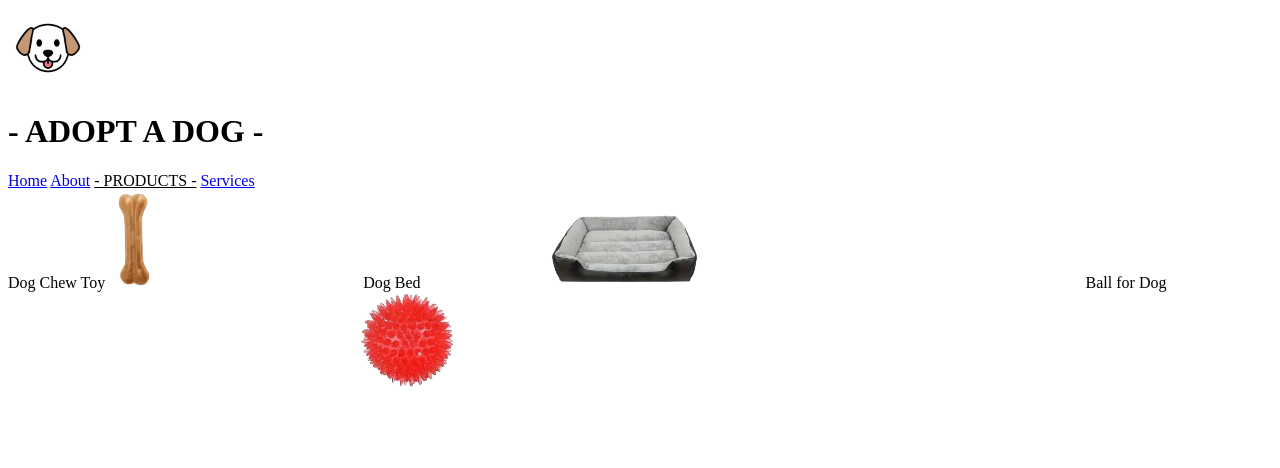
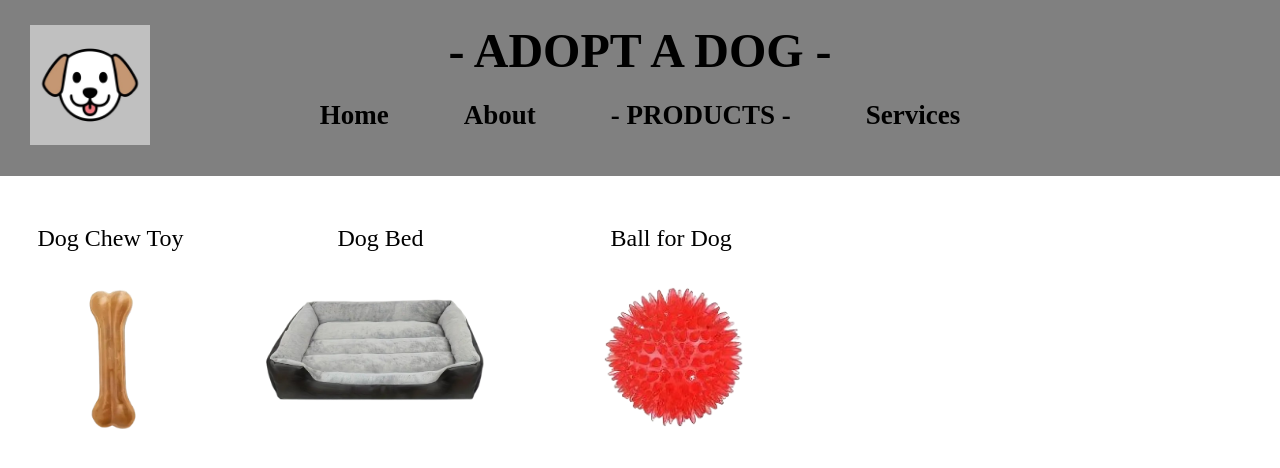
Before and after one commit to VitoOreski/School-project---Website-for-English-Class, a plain HTML site: page products.html in a window 1280 px wide. Drawn offline with Linux system fonts and the light colour scheme; the site is published under a folder, as on GitHub Pages, so addresses that start at the root find nothing.

Commit message:
Help me
Why is github pages so complicated.

```diff
--- a/CSS/about.css
+++ /dev/null
@@ -1,25 +0,0 @@
-body {
-    background-color: white;
-    zoom: 150%;
-    margin: 0;
-
-}
-
-.main {
-    position: fixed;
-    text-align: left;
-    padding: 25px;
-    margin-top: 85px;
-}
-
-.footer {
-    position: fixed;
-    bottom: 0;
-    left: 0;
-    text-align: left;
-    margin-bottom: 0px;
-    line-height: 75%;
-    background-color: gray;
-    padding: 15px;
-    width: 100%;
-}
--- a/CSS/index.css
+++ /dev/null
@@ -1,53 +0,0 @@
-.logo {
-    display: flex;
-    align-items: center;
-}
-
-.logo h1 {
-    margin-left: 15px;
-}
-
-.dogimg {
-    position: absolute;        /* keeps image pinned to left */
-    left: 20px;                /* adjust distance from left edge */
-}
-
-.header {
-    position: fixed;
-    top: 0;
-    left: 0;
-    display: flex;
-    align-items: center;
-    justify-content: center;   /* centers everything horizontally */
-    background-color: gray;
-    padding: 15px 25px;
-    width: 100%;
-    box-sizing: border-box;
-}
-
-.center {
-    text-align: center;        /* center title + nav */
-}
-
-.center h1 {
-    margin: 0;
-}
-
-.nav {
-  display: flex;
-  justify-content: center; /* Center horizontally */
-  gap: 30px; /* Space between items */
-  font-size: 18px;
-}
-
-.nav a {
-    margin: 15px 10px;
-    text-decoration: none;
-    color: black;
-    font-weight: bold;
-}
-
-
-.nav a:hover {
-  text-decoration: underline;
-}
--- a/CSS/index2.css
+++ /dev/null
@@ -1,27 +0,0 @@
-body {
-    background-color: white;
-    zoom: 150%;
-    margin: 0;
-
-}
-
-.main {
-    position: fixed;
-    text-align: left;
-    padding: 25px;
-    margin-top: 85px;
-}
-
-.product {
-    position: fixed;
-    text-align: left;
-    padding: 35px 0px;
-    margin-top: 5px;
-}
-
-.productt {
-    position: fixed;
-    text-align: left;
-    padding: 5px 25px;
-    margin-top: 75px;
-}
--- /dev/null
+++ b/about.css
@@ -0,0 +1,25 @@
+body {
+    background-color: white;
+    zoom: 150%;
+    margin: 0;
+
+}
+
+.main {
+    position: fixed;
+    text-align: left;
+    padding: 25px;
+    margin-top: 85px;
+}
+
+.footer {
+    position: fixed;
+    bottom: 0;
+    left: 0;
+    text-align: left;
+    margin-bottom: 0px;
+    line-height: 75%;
+    background-color: gray;
+    padding: 15px;
+    width: 100%;
+}
--- /dev/null
+++ b/index.css
@@ -0,0 +1,53 @@
+.logo {
+    display: flex;
+    align-items: center;
+}
+
+.logo h1 {
+    margin-left: 15px;
+}
+
+.dogimg {
+    position: absolute;        /* keeps image pinned to left */
+    left: 20px;                /* adjust distance from left edge */
+}
+
+.header {
+    position: fixed;
+    top: 0;
+    left: 0;
+    display: flex;
+    align-items: center;
+    justify-content: center;   /* centers everything horizontally */
+    background-color: gray;
+    padding: 15px 25px;
+    width: 100%;
+    box-sizing: border-box;
+}
+
+.center {
+    text-align: center;        /* center title + nav */
+}
+
+.center h1 {
+    margin: 0;
+}
+
+.nav {
+  display: flex;
+  justify-content: center; /* Center horizontally */
+  gap: 30px; /* Space between items */
+  font-size: 18px;
+}
+
+.nav a {
+    margin: 15px 10px;
+    text-decoration: none;
+    color: black;
+    font-weight: bold;
+}
+
+
+.nav a:hover {
+  text-decoration: underline;
+}
--- /dev/null
+++ b/index2.css
@@ -0,0 +1,27 @@
+body {
+    background-color: white;
+    zoom: 150%;
+    margin: 0;
+
+}
+
+.main {
+    position: fixed;
+    text-align: left;
+    padding: 25px;
+    margin-top: 85px;
+}
+
+.product {
+    position: fixed;
+    text-align: left;
+    padding: 35px 0px;
+    margin-top: 5px;
+}
+
+.productt {
+    position: fixed;
+    text-align: left;
+    padding: 5px 25px;
+    margin-top: 75px;
+}
--- a/products.html
+++ b/products.html
@@ -4,13 +4,13 @@
     <meta charset="UTF-8">
     <meta name="viewport" content="width=device-width, initial-scale=1.0">
     <title>Adopt a Dog</title>
-    <link rel="stylesheet" href="/CSS/index2.css">
-    <link rel="stylesheet" href="/CSS/index.css">
+    <link rel="stylesheet" href="index2.css">
+    <link rel="stylesheet" href="index.css">
 </head>
 <body>
     <header class="header">
     <div class="dogimg">
-        <img src="Pictures/dog.png" width="80">
+        <img src="dog.png" width="80">
     </div>
 
     <div class="center">
@@ -27,15 +27,15 @@
     <main class="main">
         <a class="product" href="https://www.temu.com/hr-en/4-pack-dog-chew-sticks-non-toxic-durable-bone-shaped-dental-treats-for-small-medium-dogs-safe-puppy-chew-toys-for-teething--individually-wrapped-bone-shaped--no-splintering-monthly-teeth-g-601103807680696.html?_oak_mp_inf=ELihuJe21ogBGiAyNjJhOWY1Yjg1OTk0MTI3YmExNjZiOWMxNTlhNWM4NyDm2ZPcmjM%3D&top_gallery_url=https%3A%2F%2Fimg.kwcdn.com%2Fproduct%2Ffancy%2F188d783b-f068-434b-8141-2f77c84a2936.jpg&spec_gallery_id=21800714008&refer_page_sn=10009&refer_source=0&freesia_scene=2&_oak_freesia_scene=2&_oak_rec_ext_1=MzIz&_oak_gallery_order=1111601723%2C1190541051%2C1328728938%2C965643136%2C540692002&search_key=dog%20treats&refer_page_el_sn=200049&_x_vst_scene=adg&_x_ads_channel=google&_x_ads_sub_channel=search&_x_ads_account=6046480921&_x_ads_set=21916942712&_x_ads_id=172034232193&_x_ads_creative_id=721716874681&_x_ns_source=g&_x_ns_gclid=CjwKCAjw6P3GBhBVEiwAJPjmLgKff3iGzfEorxwAs2fLzaSe6oZHYIMRuY5AwReGpTWxYwc1jujtXxoCKYkQAvD_BwE&_x_ns_placement=&_x_ns_match_type=p&_x_ns_ad_position=&_x_ns_product_id=&_x_ns_target=&_x_ns_devicemodel=&_x_ns_wbraid=CkwKCAjwxfjGBhB4EjwAmgNSwBLqLL210BXPYDDx8bZyzun_iTnLCmeWkLatpUYMw891myGRKN6GQyVTfEHVOUtjRXO5ZfFZXEoaAhKx&_x_ns_gbraid=0AAAAAo4mICHdNLn4mjr5YUHt_viMl9cBH&_x_ns_keyword=temu&_x_ns_targetid=kwd-368867843197&_x_ns_extensionid=&_x_sessn_id=hp7i7r9pic&refer_page_name=search_result&refer_page_id=10009_1759519240014_2p54ldk1cs"
         target="_blank" style="text-decoration: none; color: black; ">Dog Chew Toy</a>
-        <img src="Pictures/bone.png" width="50px" class="productt">
+        <img src="bone.png" width="50px" class="productt">
 
         <a class="product" href="https://www.temu.com/hr-en/1-nest--summer--dog-pet--large-and-small-dog-mat-g-601099577813185.html?_oak_mp_inf=EMHRvbam1ogBGiA3ODcwMzE3ODI1OTM0YWY2YTBmMjUwODZmYzMzMWQ1OSCm2LrcmjM%3D&top_gallery_url=https%3A%2F%2Fimg.kwcdn.com%2Fproduct%2Ffancy%2F65ded9ba-0008-46ca-b881-cc3772b70c50.jpg&spec_gallery_id=601099577813185&refer_page_sn=10009&refer_source=0&freesia_scene=2&_oak_freesia_scene=2&_oak_rec_ext_1=MTE3NQ&_oak_gallery_order=710018767%2C1873290838%2C1411084109%2C1072833274%2C1676360702&search_key=dog&refer_page_el_sn=200049&refer_page_name=search_result&refer_page_id=10009_1759519240014_2p54ldk1cs&_x_sessn_id=hp7i7r9pic"
         target="_blank" style="text-decoration: none; color: black; margin-left: 200px;">Dog Bed</a>
-        <img src="Pictures/dogbed.png" width="150px" class="productt" style="margin-left: 125px;">
+        <img src="dogbed.png" width="150px" class="productt" style="margin-left: 125px;">
 
         <a class="product" href="https://www.temu.com/hr-en/6pcs-durable-dog-toys-squeaky-balls-for-teeth-cleaning-and-training-safe-for-small-to-medium-dogs-without-battery-without-battery-without-battery-g-601102353380390.html?_oak_mp_inf=EKbo%2FOGw1ogBGiA3ODcwMzE3ODI1OTM0YWY2YTBmMjUwODZmYzMzMWQ1OSCw2LrcmjM%3D&top_gallery_url=https%3A%2F%2Fimg.kwcdn.com%2Fproduct%2FFancyalgo%2FVirtualModelMatting%2F813051f3de272f213b1684717b03f2a9.jpg&spec_gallery_id=340070&refer_page_sn=10009&refer_source=0&freesia_scene=2&_oak_freesia_scene=2&_oak_rec_ext_1=Mzc3&_oak_gallery_order=392936827%2C1621257973%2C948733275%2C609075581%2C378431309&search_key=dog&refer_page_el_sn=200049&refer_page_name=search_result&refer_page_id=10009_1759519240014_2p54ldk1cs&_x_sessn_id=hp7i7r9pic"
         target="_blank" style="text-decoration: none; color: black; margin-left: 382px;">Ball for Dog</a>
-        <img src="Pictures/dogball.png" width="100px" class="productt" style="margin-left: 350px;">
+        <img src="dogball.png" width="100px" class="productt" style="margin-left: 350px;">
     </main>
 </body>
 </html>
```
Also changed, not shown: about.html (+3 -3 lines), index.html (+4 -4 lines), services.html (+3 -3 lines), bone.png (renamed from Pictures/bone.png), cutedog.png (renamed from Pictures/cutedog.png), dog.png (renamed from Pictures/dog.png), dogball.png (renamed from Pictures/dogball.png), dogbed.png (renamed from Pictures/dogbed.png).
